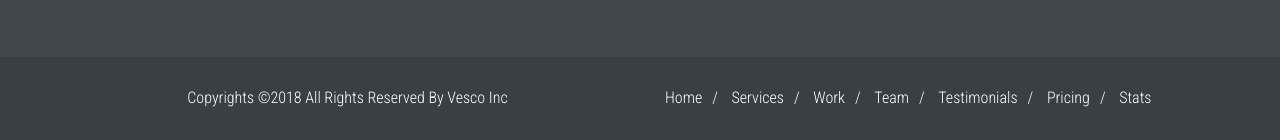
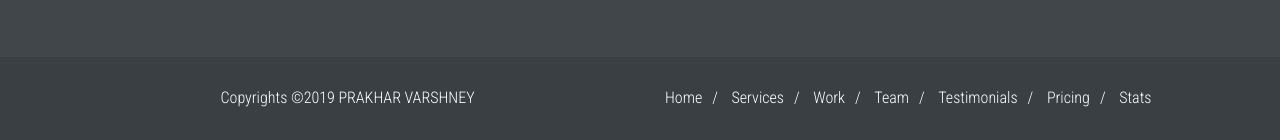
Before and after one commit to prkhrv/prkhrv.github.io, a browser extension: page ui/index.html in a window 1280 px wide. Shown: the part 6211-6351 px from the top of the page. Drawn offline with Linux system fonts and the light colour scheme.

Commit message:
Update index.html

```diff
--- a/ui/index.html
+++ b/ui/index.html
@@ -808,7 +808,7 @@
                 <div class="row">
                     <div class="col-md-6">
                         <div id="footer-copyrights">
-                            <p>Copyrights &copy;2018 All Rights Reserved By Vesco Inc</p>
+                            <p>Copyrights &copy;2019 PRAKHAR VARSHNEY</p>
                         </div>
 
                     </div>
```
